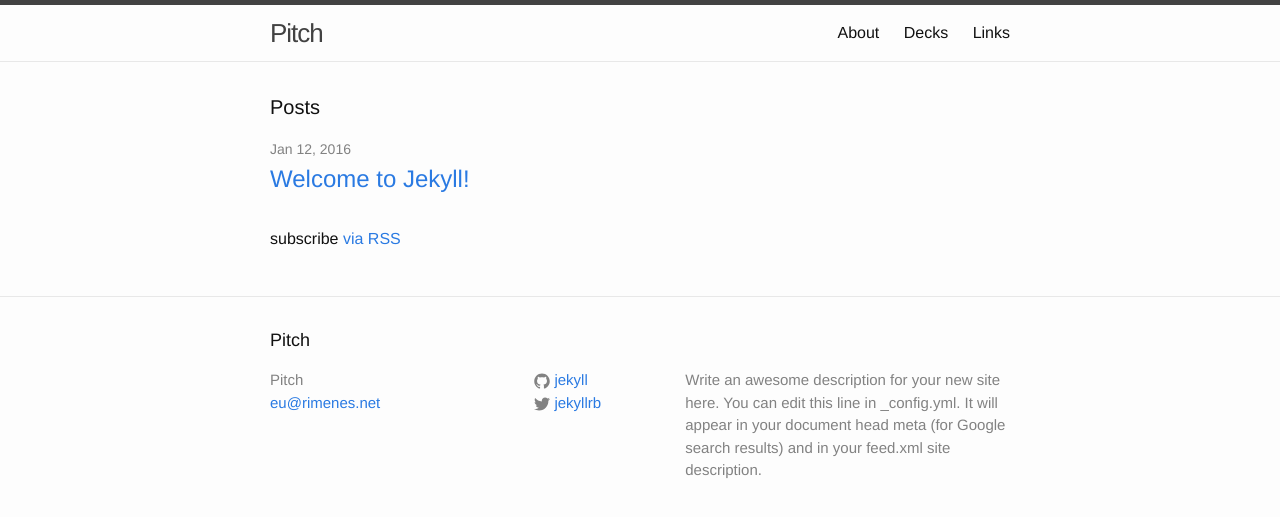
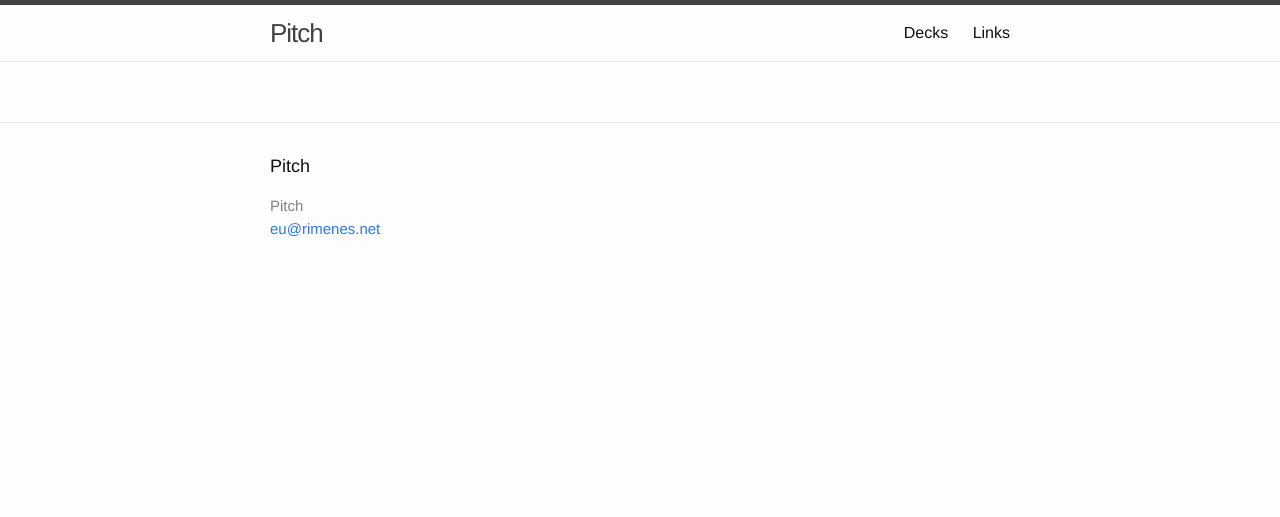
Before and after one commit to stbase/pitch, a Jekyll site: the page built from index.html, in a window 1280 px wide. Shown: the top 517 px of the page. Built offline with Jekyll 4.4.1, drawn with Linux system fonts in a browser that asks for light colours.

Commit message:
Remove jekyll's default content

```diff
--- a/_config.yml
+++ b/_config.yml
@@ -8,14 +8,8 @@
 # Site settings
 title: Pitch
 email: eu@rimenes.net
-description: > # this means to ignore newlines until "baseurl:"
-  Write an awesome description for your new site here. You can edit this
-  line in _config.yml. It will appear in your document head meta (for
-  Google search results) and in your feed.xml site description.
 baseurl: "" # the subpath of your site, e.g. /blog
 url: "http://yourdomain.com" # the base hostname & protocol for your site
-twitter_username: jekyllrb
-github_username:  jekyll
 
 # Build settings
 markdown: kramdown
--- a/_includes/footer.html
+++ b/_includes/footer.html
@@ -13,23 +13,9 @@
       </div>
 
       <div class="footer-col footer-col-2">
-        <ul class="social-media-list">
-          {% if site.github_username %}
-          <li>
-            {% include icon-github.html username=site.github_username %}
-          </li>
-          {% endif %}
-
-          {% if site.twitter_username %}
-          <li>
-            {% include icon-twitter.html username=site.twitter_username %}
-          </li>
-          {% endif %}
-        </ul>
       </div>
 
       <div class="footer-col footer-col-3">
-        <p>{{ site.description }}</p>
       </div>
     </div>
 
--- a/_includes/icon-github.html
+++ /dev/null
@@ -1 +0,0 @@
-<a href="https://github.com/{{ include.username }}"><span class="icon icon--github">{% include icon-github.svg %}</span><span class="username">{{ include.username }}</span></a>
--- a/_includes/icon-twitter.html
+++ /dev/null
@@ -1 +0,0 @@
-<a href="https://twitter.com/{{ include.username }}"><span class="icon icon--twitter">{% include icon-twitter.svg %}</span><span class="username">{{ include.username }}</span></a>
--- a/index.html
+++ b/index.html
@@ -3,21 +3,4 @@ layout: default
 ---
 
 <div class="home">
-
-  <h1 class="page-heading">Posts</h1>
-
-  <ul class="post-list">
-    {% for post in site.posts %}
-      <li>
-        <span class="post-meta">{{ post.date | date: "%b %-d, %Y" }}</span>
-
-        <h2>
-          <a class="post-link" href="{{ post.url | prepend: site.baseurl }}">{{ post.title }}</a>
-        </h2>
-      </li>
-    {% endfor %}
-  </ul>
-
-  <p class="rss-subscribe">subscribe <a href="{{ "/feed.xml" | prepend: site.baseurl }}">via RSS</a></p>
-
 </div>
```
Also changed, not shown: _layouts/post.html (deleted, +0 -15 lines), _posts/2016-01-11-welcome-to-jekyll.markdown (deleted, +0 -25 lines), about.md (deleted, +0 -15 lines), feed.xml (deleted, +0 -30 lines), _includes/icon-github.svg (deleted), _includes/icon-twitter.svg (deleted).
